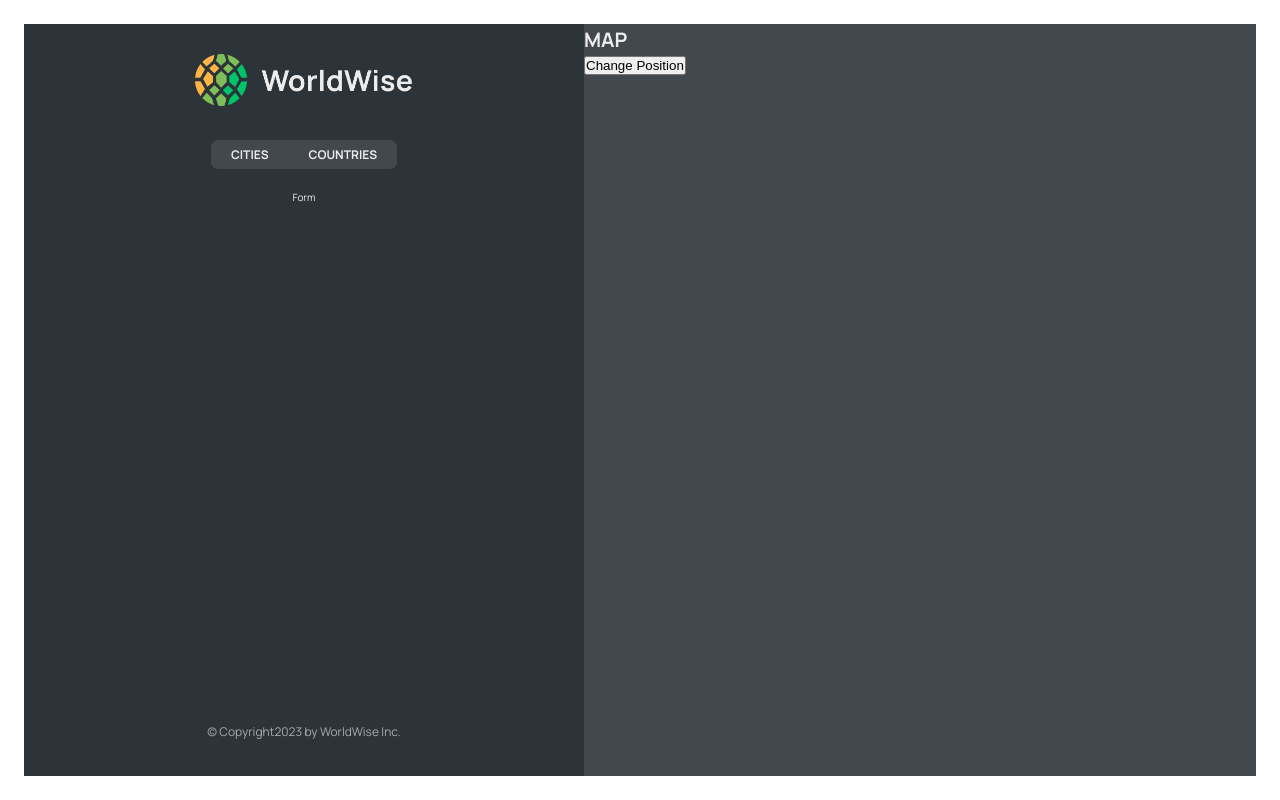
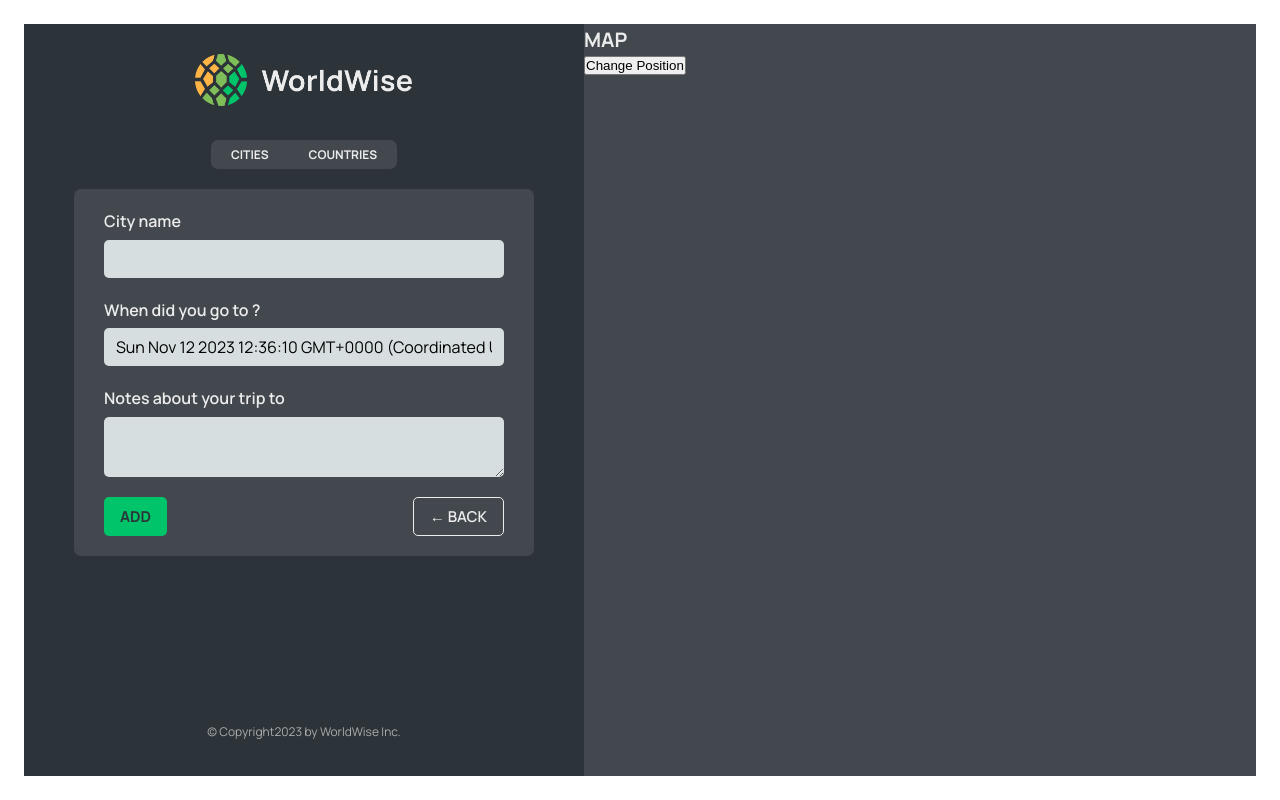
Before and after one commit to fatihsahin291/WorldWise-React-Routing, a React (Vite) app: page /app/form in a window 1280 px wide. Built offline with nearby package versions, Linux system fonts and the light colour scheme; data requests are answered from the project's data file.

Commit message:
programmatic navigation with useNavigate

```diff
--- a/src/App.jsx
+++ b/src/App.jsx
@@ -14,6 +14,7 @@
 import CityList from "./components/CityList";
 import CountryList from "./components/CountryList";
 import City from "./components/City";
+import Form from "./components/Form";
 
 const BASE_URL = "http://localhost:3001";
 
@@ -86,10 +87,7 @@
 							/>
 						}
 					/>
-					<Route
-						path="form"
-						element={<p>Form</p>}
-					/>
+					<Route path="form" element={<Form />} />
 				</Route>
 				<Route
 					path="*"
--- /dev/null
+++ b/src/components/Button.jsx
@@ -0,0 +1,14 @@
+import styles from "./Button.module.css";
+
+function Button({ children, onClick, type }) {
+	return (
+		<button
+			onClick={onClick}
+			className={`${styles.btn} ${styles[type]}`}
+		>
+			{children}
+		</button>
+	);
+}
+
+export default Button;
--- a/src/components/CountryList.jsx
+++ b/src/components/CountryList.jsx
@@ -32,7 +32,7 @@
 			{countries.map((country) => (
 				<CountryItem
 					country={country}
-					key={country.id}
+					key={country.country}
 				/>
 			))}
 		</ul>
--- a/src/components/Form.jsx
+++ b/src/components/Form.jsx
@@ -3,6 +3,8 @@
 import { useState } from "react";
 
 import styles from "./Form.module.css";
+import Button from "./Button";
+import { useNavigate } from "react-router-dom";
 
 export function convertToEmoji(countryCode) {
 	const codePoints = countryCode
@@ -13,6 +15,7 @@
 }
 
 function Form() {
+	const navigate = useNavigate();
 	const [cityName, setCityName] = useState("");
 	const [country, setCountry] = useState("");
 	const [date, setDate] = useState(new Date());
@@ -21,36 +24,56 @@
 	return (
 		<form className={styles.form}>
 			<div className={styles.row}>
-        <label htmlFor="cityName">City name</label>
+				<label htmlFor="cityName">
+					City name
+				</label>
 				<input
 					id="cityName"
-          onChange={(e) => setCityName(e.target.value)}
+					onChange={(e) =>
+						setCityName(e.target.value)
+					}
 					value={cityName}
 				/>
 				{/* <span className={styles.flag}>{emoji}</span> */}
 			</div>
 
 			<div className={styles.row}>
-        <label htmlFor="date">When did you go to {cityName}?</label>
+				<label htmlFor="date">
+					When did you go to {cityName}?
+				</label>
 				<input
 					id="date"
-          onChange={(e) => setDate(e.target.value)}
+					onChange={(e) =>
+						setDate(e.target.value)
+					}
 					value={date}
 				/>
 			</div>
 
 			<div className={styles.row}>
-        <label htmlFor="notes">Notes about your trip to {cityName}</label>
+				<label htmlFor="notes">
+					Notes about your trip to {cityName}
+				</label>
 				<textarea
 					id="notes"
-          onChange={(e) => setNotes(e.target.value)}
+					onChange={(e) =>
+						setNotes(e.target.value)
+					}
 					value={notes}
 				/>
 			</div>
 
 			<div className={styles.buttons}>
-        <button>Add</button>
-        <button>&larr; Back</button>
+				<Button type="primary">Add</Button>
+				<Button
+					type="back"
+					onClick={(e) => {
+						e.preventDefault();
+						navigate(-1);
+					}}
+				>
+					&larr; Back
+				</Button>
 			</div>
 		</form>
 	);
--- a/src/components/Map.jsx
+++ b/src/components/Map.jsx
@@ -1,7 +1,12 @@
-import { useSearchParams } from "react-router-dom";
+import {
+	useNavigate,
+	useSearchParams,
+} from "react-router-dom";
 import styles from "./Map.module.css";
 
 function Map() {
+	const navigate = useNavigate();
+
 	const [searchParams, setSearchParams] =
 		useSearchParams();
 
@@ -9,7 +14,12 @@
 	const lng = searchParams.get("lng");
 
 	return (
-		<div className={styles.mapContainer}>
+		<div
+			className={styles.mapContainer}
+			onClick={() => {
+				navigate("form");
+			}}
+		>
 			<h1>MAP</h1>
 			<h1>{lat}</h1>
 			<h1>{lng}</h1>
```
Lines whose indentation alone changed are shown as unchanged.
